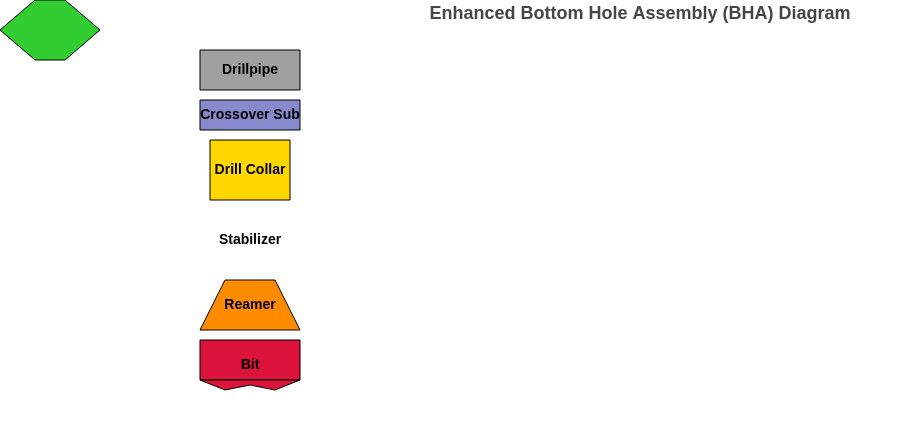
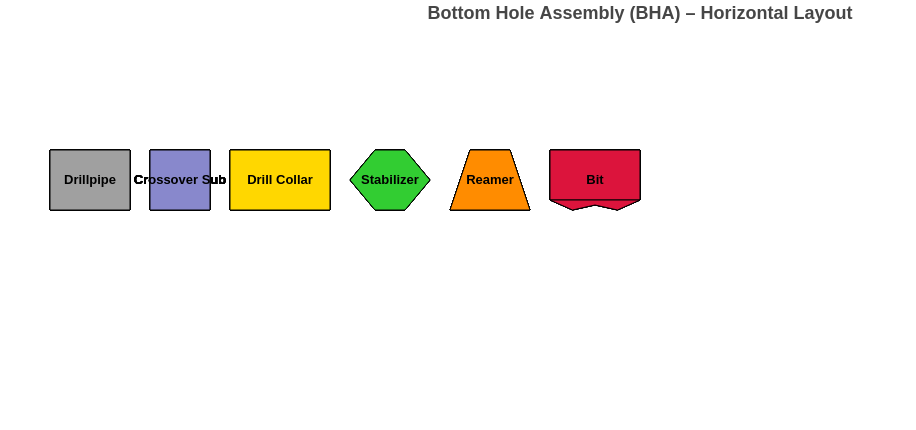
Before and after one commit to acsgunc/stackblitz-bha-echarts, a website: page index.html in a window 1280 px wide. Shown: the whole page, without its empty margins (0-916 px from the left). Drawn offline with nearby package versions, Linux system fonts and the light colour scheme.

Commit message:
Horizontal Layout

```diff
--- a/index.html
+++ b/index.html
@@ -2,49 +2,41 @@
 <html>
 <head>
   <meta charset="utf-8">
-  <title>Enhanced BHA Diagram</title>
+  <title>BHA Diagram - Horizontal with Tooltips</title>
   <script src="https://cdn.jsdelivr.net/npm/echarts/dist/echarts.min.js"></script>
 </head>
 <body style="margin:0">
-  <div id="bhaEnhanced" style="width:100%; height:800px;"></div>
+  <div id="bhaHorizontal" style="width: 100%; height: 400px;"></div>
 
   <script>
-    const baseX = 200;
-    const width = 100;
-    let currentY = 50;
+    const baseY = 150;
+    const baseX = 50;
+    const height = 60;
+    let currentX = baseX;
 
-    // Define each BHA component with shape data
     const components = [
       {
         name: 'Drillpipe',
-        height: 40,
-        render: (x, y, w, h) => ({
-          type: 'rect',
-          shape: { x, y, width: w, height: h },
-          style: { fill: '#A0A0A0', stroke: '#000' }
-        })
+        width: 80,
+        color: '#A0A0A0',
+        description: 'Drillpipe: Long tubular sections transmitting torque and fluid.'
       },
       {
         name: 'Crossover Sub',
-        height: 30,
-        render: (x, y, w, h) => ({
-          type: 'rect',
-          shape: { x, y, width: w, height: h },
-          style: { fill: '#8888CC', stroke: '#000' }
-        })
+        width: 60,
+        color: '#8888CC',
+        description: 'Crossover Sub: Connects different tool joints.'
       },
       {
         name: 'Drill Collar',
-        height: 60,
-        render: (x, y, w, h) => ({
-          type: 'rect',
-          shape: { x: x + 10, y, width: w - 20, height: h },
-          style: { fill: '#FFD700', stroke: '#000' }
-        })
+        width: 100,
+        color: '#FFD700',
+        description: 'Drill Collar: Adds weight on bit and stiffness to avoid deviation.'
       },
       {
         name: 'Stabilizer',
-        height: 60,
+        width: 80,
+        description: 'Stabilizer: Centralizes BHA and controls trajectory.',
         render: (x, y, w, h) => ({
           type: 'path',
           shape: {
@@ -56,18 +48,15 @@
               L${x + w/2 - 15},${y + h}
               L${x},${y + h/2}
               Z
-            `,
-            x: 0,
-            y: 0,
-            width: w,
-            height: h
+            `
           },
           style: { fill: '#32CD32', stroke: '#000' }
         })
       },
       {
         name: 'Reamer',
-        height: 50,
+        width: 80,
+        description: 'Reamer: Enlarges wellbore diameter or conditions it.',
         render: (x, y, w, h) => ({
           type: 'path',
           shape: {
@@ -77,16 +66,15 @@
               L${x + 3*w/4},${y}
               L${x + w},${y + h}
               Z
-            `,
-            x: 0,
-            y: 0
+            `
           },
           style: { fill: '#FF8C00', stroke: '#000' }
         })
       },
       {
         name: 'Bit',
-        height: 50,
+        width: 90,
+        description: 'Bit: Breaks rock and drills the formation.',
         render: (x, y, w, h) => ({
           type: 'group',
           children: [
@@ -105,9 +93,7 @@
                   L${x + w * 0.75},${y + h}
                   L${x + w},${y + h - 10}
                   Z
-                `,
-                x: 0,
-                y: 0
+                `
               },
               style: { fill: '#DC143C', stroke: '#000' }
             }
@@ -116,45 +102,77 @@
       }
     ];
 
-    const shapes = [];
+    const renderItems = [];
 
-    for (const comp of components) {
-      shapes.push({
+    components.forEach(comp => {
+      const w = comp.width;
+      const x = currentX;
+      const y = baseY;
+
+      const baseShape = comp.render
+        ? comp.render(x, y, w, height)
+        : {
+            type: 'rect',
+            shape: { x, y, width: w, height: height },
+            style: { fill: comp.color || '#ccc', stroke: '#000' }
+          };
+
+      renderItems.push({
         type: 'group',
         children: [
-          comp.render(baseX, currentY, width, comp.height),
+          {
+            ...baseShape,
+            info: { name: comp.name, description: comp.description }
+          },
           {
             type: 'text',
             style: {
               text: comp.name,
-              x: baseX + width / 2,
-              y: currentY + comp.height / 2,
+              x: x + w / 2,
+              y: y + height / 2,
               textAlign: 'center',
               textVerticalAlign: 'middle',
-              font: 'bold 14px sans-serif',
+              font: 'bold 13px sans-serif',
               fill: '#000'
             }
           }
         ]
       });
-      currentY += comp.height + 10;
-    }
 
-    const chart = echarts.init(document.getElementById('bhaEnhanced'));
+      currentX += w + 20;
+    });
+
+    const chart = echarts.init(document.getElementById('bhaHorizontal'));
 
     chart.setOption({
       title: {
-        text: 'Enhanced Bottom Hole Assembly (BHA) Diagram',
+        text: 'Bottom Hole Assembly (BHA) – Horizontal Layout',
         left: 'center'
       },
-      xAxis: { show: false, min: 0, max: 500 },
-      yAxis: { show: false, min: 0, max: currentY + 50 },
+      tooltip: {
+        trigger: 'item',
+        formatter: function (params) {
+          const info = params?.data?.info;
+          return info ? `<b>${info.name}</b><br/>${info.description}` : '';
+        }
+      },
+      xAxis: { show: false, min: 0, max: currentX + 50 },
+      yAxis: { show: false, min: 0, max: 400 },
       series: [{
         type: 'custom',
-        renderItem: function () {
-          return { type: 'group', children: shapes };
+        renderItem: function (params, api) {
+          return {
+            type: 'group',
+            children: renderItems.map(item => {
+              const withData = { ...item.children[0], info: item.children[0].info };
+              return {
+                ...item,
+                children: [withData, item.children[1]]
+              };
+            })
+          };
         },
-        data: [0]
+        data: renderItems
       }]
     });
   </script>
```
